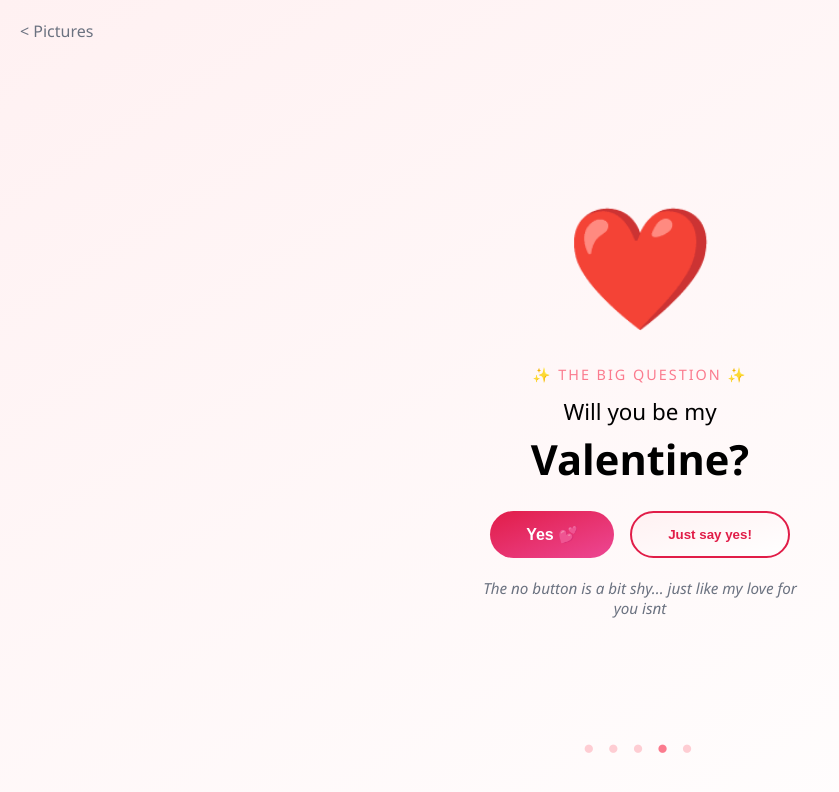
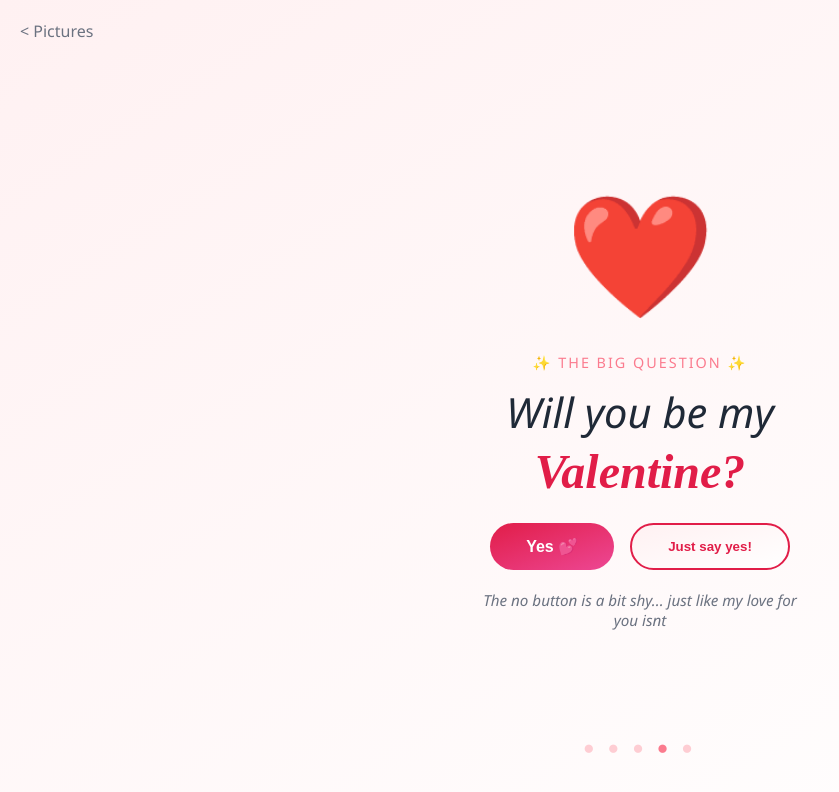
Before and after one commit to Abid-Chowdhury/valentinesxt, a React (Create React App) app: page /Question in a window 1280 px wide. Shown: the top 792 px of the page, without its empty margins (0-839 px from the left). Built offline with nearby package versions, Linux system fonts and the light colour scheme.

Commit message:
Updated name and valentine text style

```diff
--- a/src/index.css
+++ b/src/index.css
@@ -90,6 +90,9 @@ body {
   font-size: 3.2rem;
   margin: 8px 0;
   color: var(--dark-red);
+  font-style: italic;
+  font-family: "Times New Roman", Times, serif;
+  font-weight: 500;
 }
 
 .and-symbol {
@@ -267,14 +270,20 @@ body {
 }
 
 .question-text {
-  font-size: 1.4rem;
+  font-size: 2.6rem;
+  color: var(--blue-gray);
+  /* font-weight: bold; */
+  font-style: italic;
+  /* font-family: "Times New Roman", Times, serif; */
 }
 
-.question-highlight {
-  font-size: 2.6rem;
+.valentine-text {
+  font-size: 3rem;
   font-weight: bold;
-  color: var(--primary-color);
+  color: var(--dark-red);
   margin-top: 4px;
+  font-style: italic;
+  font-family: "Times New Roman", Times, serif;
 }
 
 
--- a/src/pages/Home.js
+++ b/src/pages/Home.js
@@ -20,11 +20,10 @@ export default function Home() {
       </div>
 
       <button
-        // className="valentine-btn"
         className="button"
         onClick={() => navigate("/stats")}
       >
-        Explore Our Story →
+        Explore Our Story {'>'}
       </button>
 
       <div className="page-indicator"><span>●</span> ● ● ● ●</div>
--- a/src/pages/Question.js
+++ b/src/pages/Question.js
@@ -12,7 +12,7 @@ export default function Question() {
 
     <div className="subtitle"> ✨ THE BIG QUESTION ✨</div>
     <div className="question-text">Will you be my</div>
-    <div className="question-highlight">Valentine?</div>
+    <div className="valentine-text">Valentine?</div>
     <div className="question-buttons">
       <button className="button yes-btn" onClick={() => navigate("/Success")}>Yes 💕</button>
       <button className="shy-btn" onClick={() => navigate("/success")}>Just say yes!</button>
```
Also changed, not shown: Example Website/.css (deleted).
